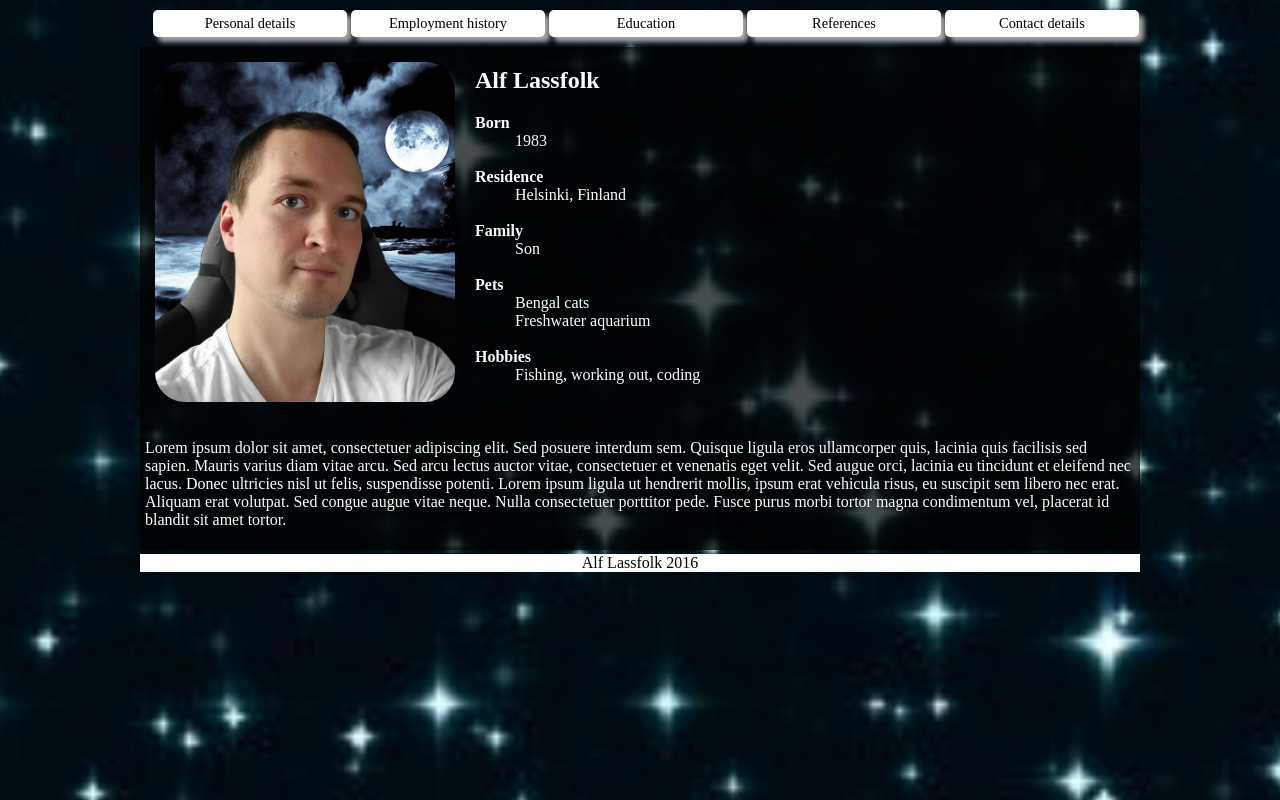
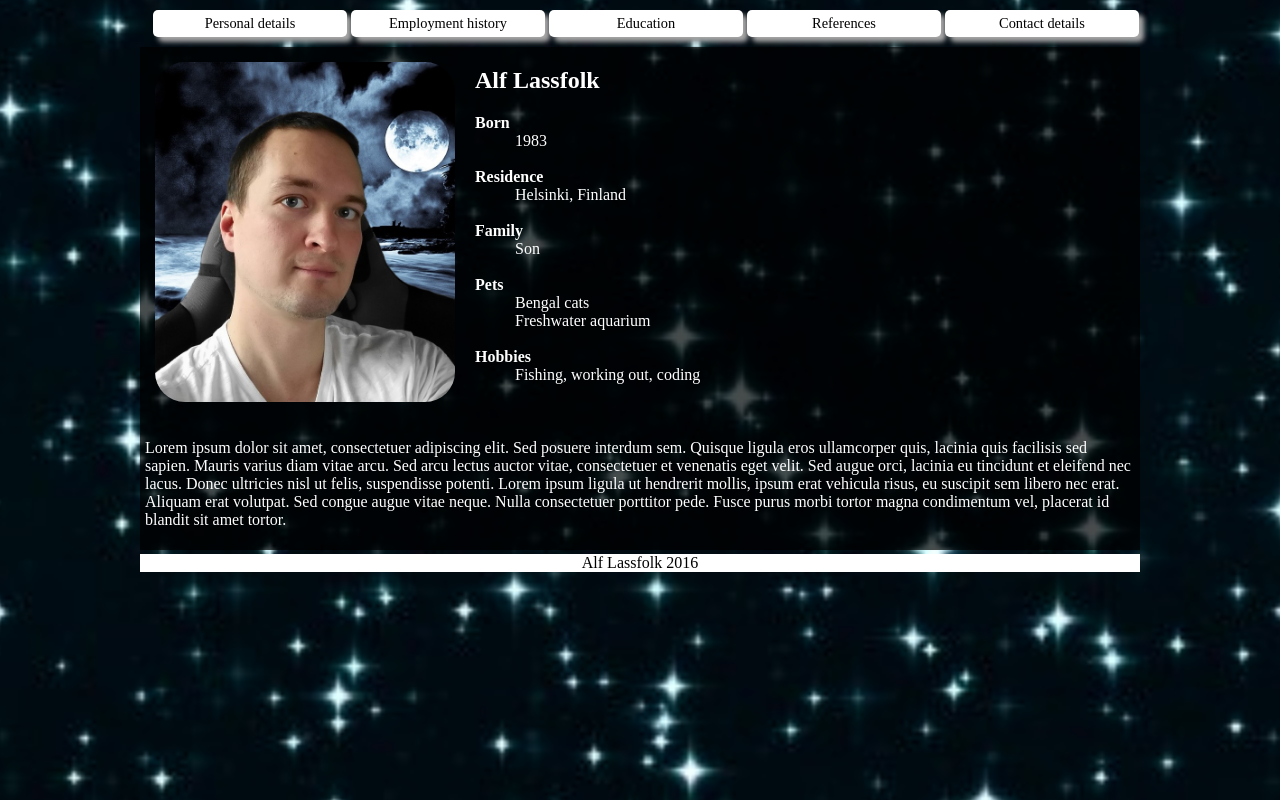
Before and after one commit to lassfolk/lassfolk.github.io, a plain HTML site: page index.html in a window 1280 px wide. Drawn offline with nearby package versions, Linux system fonts and the light colour scheme.

Commit message:
Update media.css

```diff
--- a/css/media.css
+++ b/css/media.css
@@ -6,8 +6,8 @@
         position: fixed;
         top: 50%;
         left: 50%;
-        width: 160em;
-        height: 160em;
+        width: 100em;
+        height: 100em;
         z-index: -99;
         transform: translate(-50%,-50%);
         background: url("/img/background.jpg") no-repeat;
```
